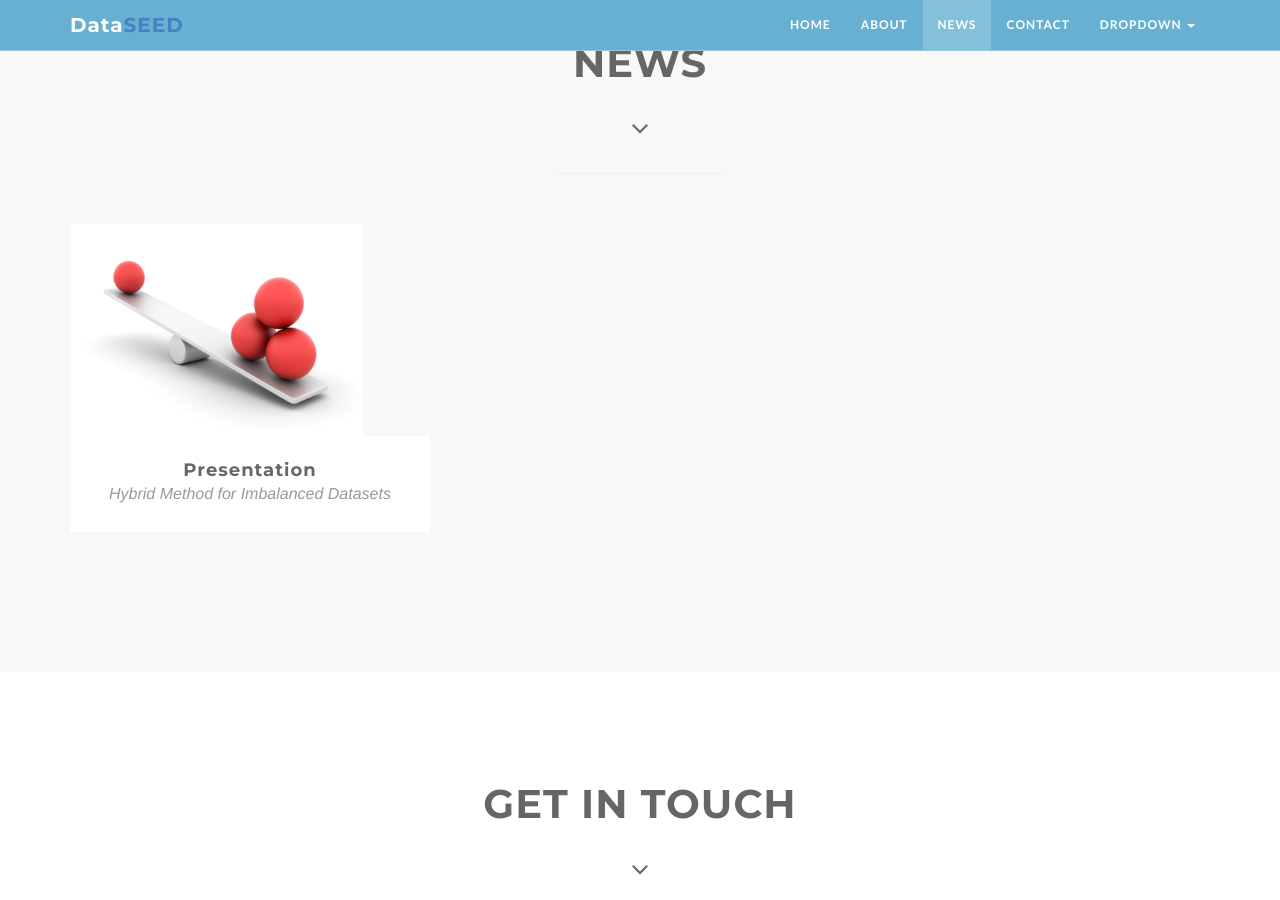
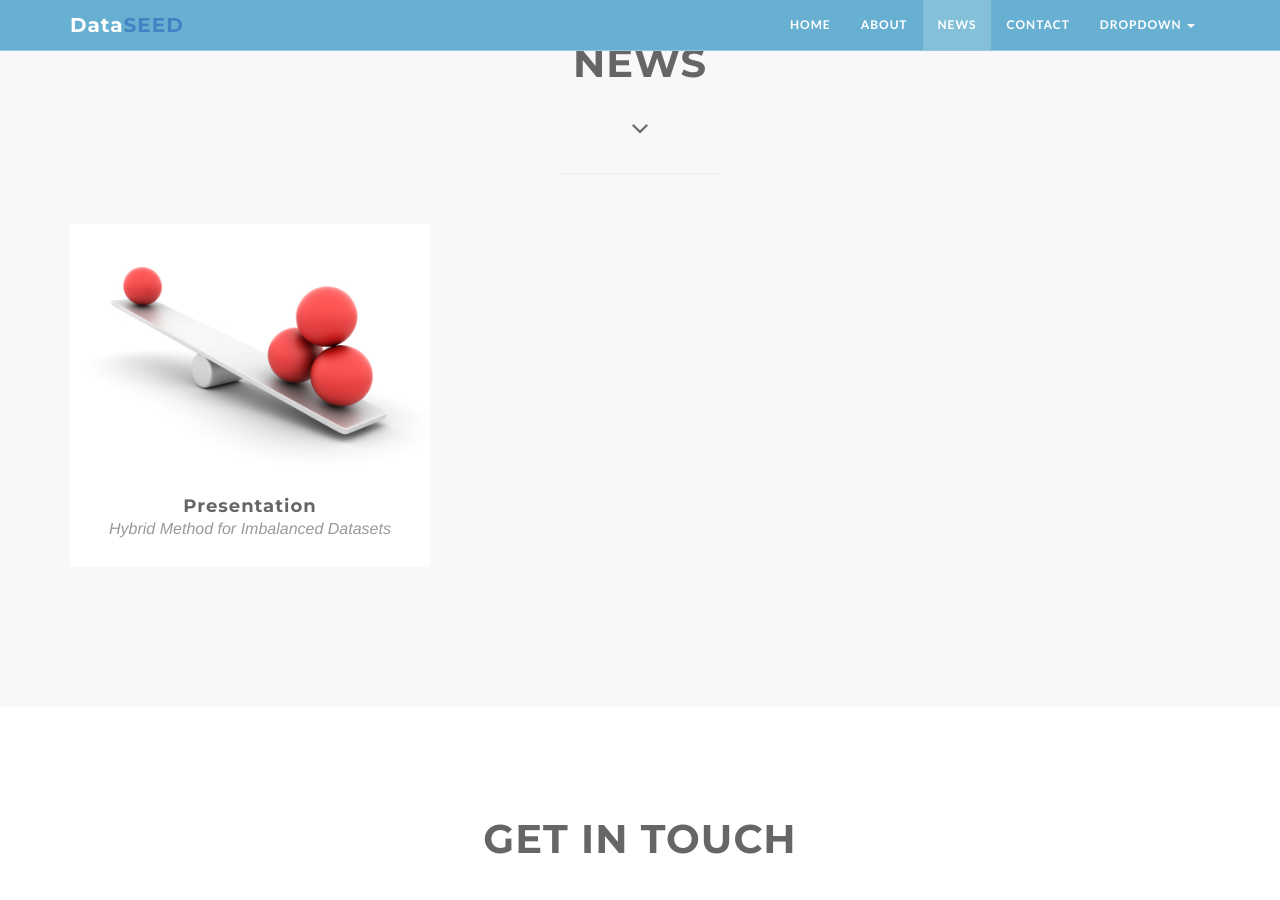
Before and after one commit to gaotx/gaotx.github.io, a Jekyll site: the page built from index.html, in a window 1280 px wide and 900 px high, scrolled down 3519 px. Built offline with Jekyll 4.4.1, drawn with Linux system fonts in a browser that asks for light colours.

Commit message:
Fixed img-framework bug

```diff
--- a/css/main.css
+++ b/css/main.css
@@ -303,8 +303,8 @@ section h3.section-subheading {
 }
 
 #portfolio .img-framework {
-    height: 212px;
-    width: 293px;
+    height: 100%;
+    width: 100%;
 }
 
 .justify {
```
